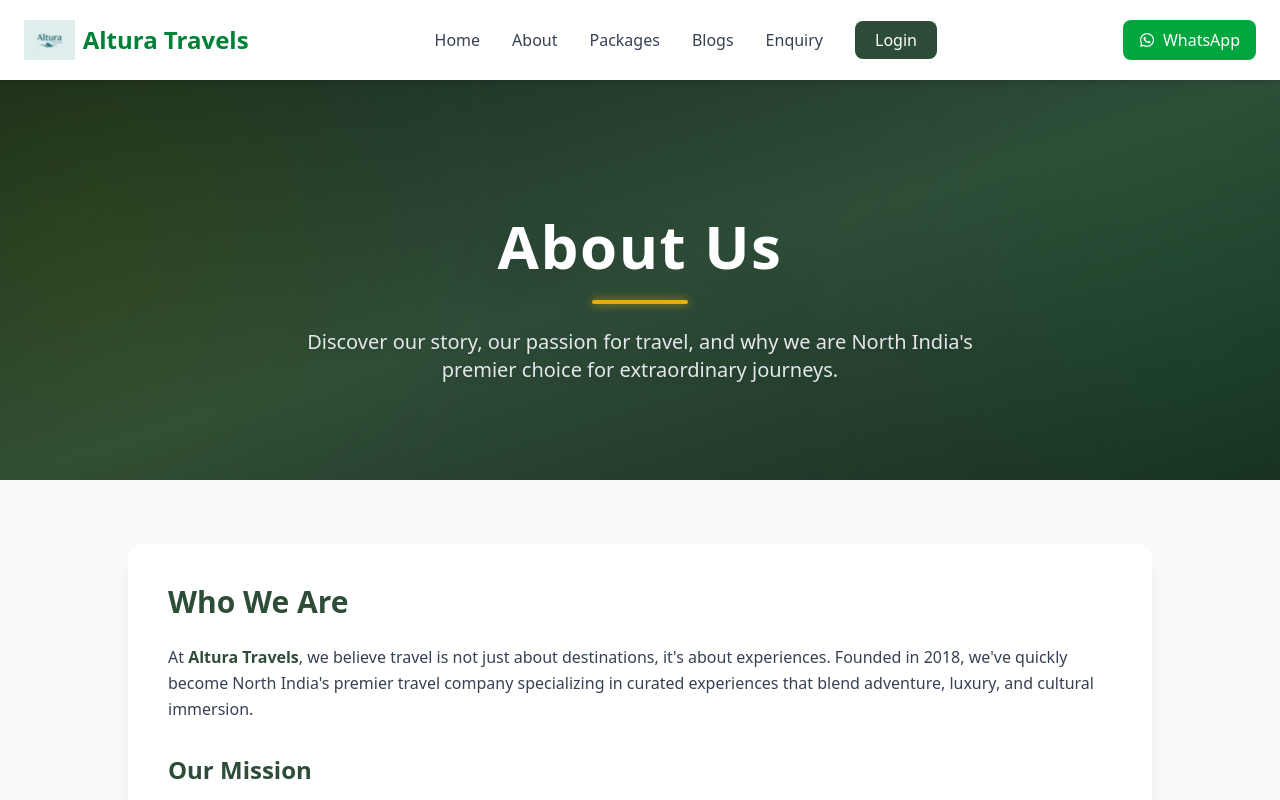
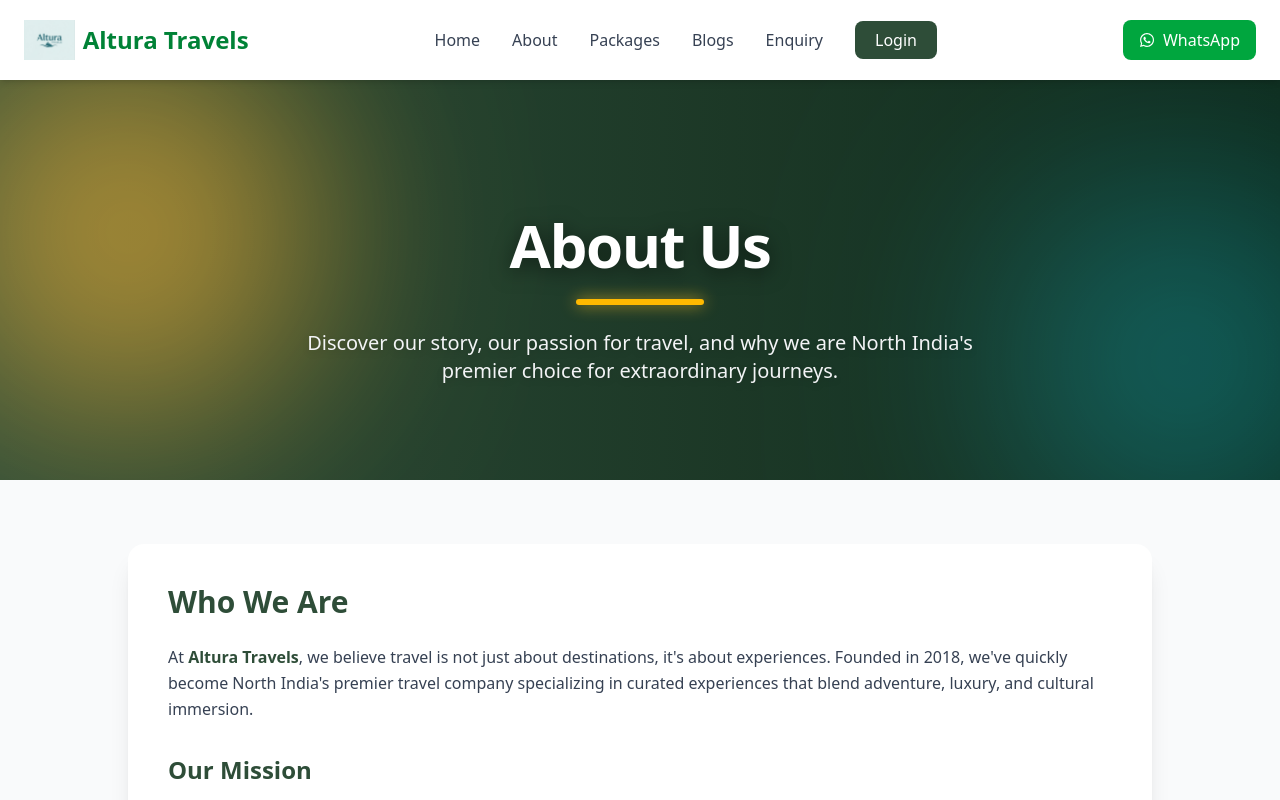
Before and after one commit to lakshay-rajian/AlturaTravels, a React (Vite) app: page /about in a window 1280 px wide. Shown: the top 800 px of the page. Built offline with nearby package versions, Linux system fonts and the light colour scheme.

Commit message:
Add high contrast, vibrant glowing color blooms to hero sections

```diff
--- a/src/pages/About.jsx
+++ b/src/pages/About.jsx
@@ -3,16 +3,16 @@
   return (
     <>
       {/* Hero Section */}
-      <section className="relative h-[50vh] flex flex-col items-center justify-center bg-gradient-to-br from-[#1A2E22] via-[#2E4D38] to-[#1A2E22] overflow-hidden">
-        {/* Abstract decorative background */}
+      <section className="relative h-[50vh] flex flex-col items-center justify-center bg-gradient-to-r from-[#2E4D38] to-[#0f291a] overflow-hidden">
+        {/* Vibrant Contrast Background Elements */}
         <div className="absolute inset-0">
-          <div className="absolute top-[-20%] left-[-10%] w-96 h-96 bg-yellow-500 rounded-full mix-blend-overlay filter blur-[128px] opacity-40 animate-pulse"></div>
-          <div className="absolute bottom-[-20%] right-[-10%] w-96 h-96 bg-green-400 rounded-full mix-blend-overlay filter blur-[128px] opacity-20"></div>
+          <div className="absolute top-[-10%] left-[-5%] w-96 h-96 bg-amber-500 rounded-full mix-blend-screen filter blur-[100px] opacity-60 animate-pulse"></div>
+          <div className="absolute bottom-[-10%] right-[-5%] w-80 h-80 bg-cyan-400 rounded-full mix-blend-screen filter blur-[120px] opacity-40"></div>
         </div>
         <div className="relative z-10 flex flex-col items-center justify-center h-full text-center text-white px-6 mt-10">
-          <h1 className="text-5xl md:text-6xl font-extrabold tracking-wide drop-shadow-2xl text-white">About Us</h1>
-          <div className="w-24 h-1 bg-yellow-500 mt-6 rounded-full shadow-[0_0_10px_rgba(234,179,8,0.8)]"></div>
-          <p className="mt-6 text-lg md:text-xl text-gray-200 font-light max-w-2xl drop-shadow-md">
+          <h1 className="text-5xl md:text-6xl font-black tracking-tight drop-shadow-[0_4px_10px_rgba(0,0,0,0.5)] text-white">About Us</h1>
+          <div className="w-32 h-1.5 bg-amber-400 mt-6 rounded-full shadow-[0_0_15px_rgba(251,191,36,0.8)]"></div>
+          <p className="mt-6 text-lg md:text-xl text-gray-100 font-medium max-w-2xl drop-shadow-md">
             Discover our story, our passion for travel, and why we are North India's premier choice for extraordinary journeys.
           </p>
         </div>
--- a/src/pages/Blogs.jsx
+++ b/src/pages/Blogs.jsx
@@ -42,16 +42,16 @@
       <Navbar /> {/* <-- add this */}
       <div className="h-20"></div> {/* spacer for fixed navbar */}
       {/* Hero Section */}
-      <section className="relative h-[50vh] flex flex-col items-center justify-center bg-gradient-to-br from-[#1A2E22] via-[#2E4D38] to-[#1A2E22] overflow-hidden">
-        {/* Abstract decorative background */}
+      <section className="relative h-[50vh] flex flex-col items-center justify-center bg-gradient-to-l from-[#0f291a] to-[#2E4D38] overflow-hidden">
+        {/* Vibrant Contrast Background Elements */}
         <div className="absolute inset-0">
-          <div className="absolute top-[-20%] right-[-10%] w-96 h-96 bg-yellow-500 rounded-full mix-blend-overlay filter blur-[128px] opacity-40 animate-pulse"></div>
-          <div className="absolute bottom-[-20%] left-[-10%] w-96 h-96 bg-green-400 rounded-full mix-blend-overlay filter blur-[128px] opacity-20"></div>
+          <div className="absolute top-[-10%] right-[-5%] w-96 h-96 bg-rose-500 rounded-full mix-blend-screen filter blur-[100px] opacity-60 animate-pulse"></div>
+          <div className="absolute bottom-[-10%] left-[-5%] w-80 h-80 bg-orange-400 rounded-full mix-blend-screen filter blur-[120px] opacity-40"></div>
         </div>
         <div className="relative z-10 flex flex-col items-center justify-center h-full text-center text-white px-6 mt-10">
-          <h1 className="text-5xl md:text-6xl font-extrabold tracking-wide drop-shadow-2xl text-white">Travel Blogs</h1>
-          <div className="w-24 h-1 bg-yellow-500 mt-6 rounded-full shadow-[0_0_10px_rgba(234,179,8,0.8)]"></div>
-          <p className="mt-6 text-lg md:text-xl text-gray-200 font-light max-w-2xl drop-shadow-md">
+          <h1 className="text-5xl md:text-6xl font-black tracking-tight drop-shadow-[0_4px_10px_rgba(0,0,0,0.5)] text-white">Travel Blogs</h1>
+          <div className="w-32 h-1.5 bg-rose-400 mt-6 rounded-full shadow-[0_0_15px_rgba(244,63,94,0.8)]"></div>
+          <p className="mt-6 text-lg md:text-xl text-gray-100 font-medium max-w-2xl drop-shadow-md">
             Discover inspiring travel stories, guides, and tips to make your journeys unforgettable.
           </p>
         </div>
--- a/src/pages/Enquiry.jsx
+++ b/src/pages/Enquiry.jsx
@@ -30,16 +30,16 @@
   return (
     <>
       {/* Hero Section */}
-      <section className="relative h-[50vh] flex flex-col items-center justify-center bg-gradient-to-br from-[#1A2E22] via-[#2E4D38] to-[#1A2E22] overflow-hidden">
-        {/* Abstract decorative background */}
+      <section className="relative h-[50vh] flex flex-col items-center justify-center bg-gradient-to-t from-[#2E4D38] to-[#12311f] overflow-hidden">
+        {/* Vibrant Contrast Background Elements */}
         <div className="absolute inset-0">
-          <div className="absolute top-[-10%] right-[10%] w-96 h-96 bg-yellow-500 rounded-full mix-blend-overlay filter blur-[128px] opacity-40 animate-pulse"></div>
-          <div className="absolute bottom-[-20%] left-[-10%] w-80 h-80 bg-green-400 rounded-full mix-blend-overlay filter blur-[128px] opacity-20"></div>
+          <div className="absolute top-[-10%] right-[10%] w-96 h-96 bg-fuchsia-500 rounded-full mix-blend-screen filter blur-[100px] opacity-60 animate-pulse"></div>
+          <div className="absolute bottom-[-10%] left-[-5%] w-80 h-80 bg-orange-500 rounded-full mix-blend-screen filter blur-[120px] opacity-40"></div>
         </div>
         <div className="relative z-10 flex flex-col items-center justify-center h-full text-center text-white px-6 mt-10">
-          <h1 className="text-5xl md:text-6xl font-extrabold tracking-wide drop-shadow-2xl text-white">Have an Enquiry?</h1>
-          <div className="w-24 h-1 bg-yellow-500 mt-6 rounded-full shadow-[0_0_10px_rgba(234,179,8,0.8)]"></div>
-          <p className="mt-6 text-lg md:text-xl text-gray-200 font-light max-w-2xl drop-shadow-md">
+          <h1 className="text-5xl md:text-6xl font-black tracking-tight drop-shadow-[0_4px_10px_rgba(0,0,0,0.5)] text-white">Have an Enquiry?</h1>
+          <div className="w-32 h-1.5 bg-fuchsia-400 mt-6 rounded-full shadow-[0_0_15px_rgba(217,70,239,0.8)]"></div>
+          <p className="mt-6 text-lg md:text-xl text-gray-100 font-medium max-w-2xl drop-shadow-md">
             Get in touch with us and we’ll help you plan your next trip.
           </p>
         </div>
```
